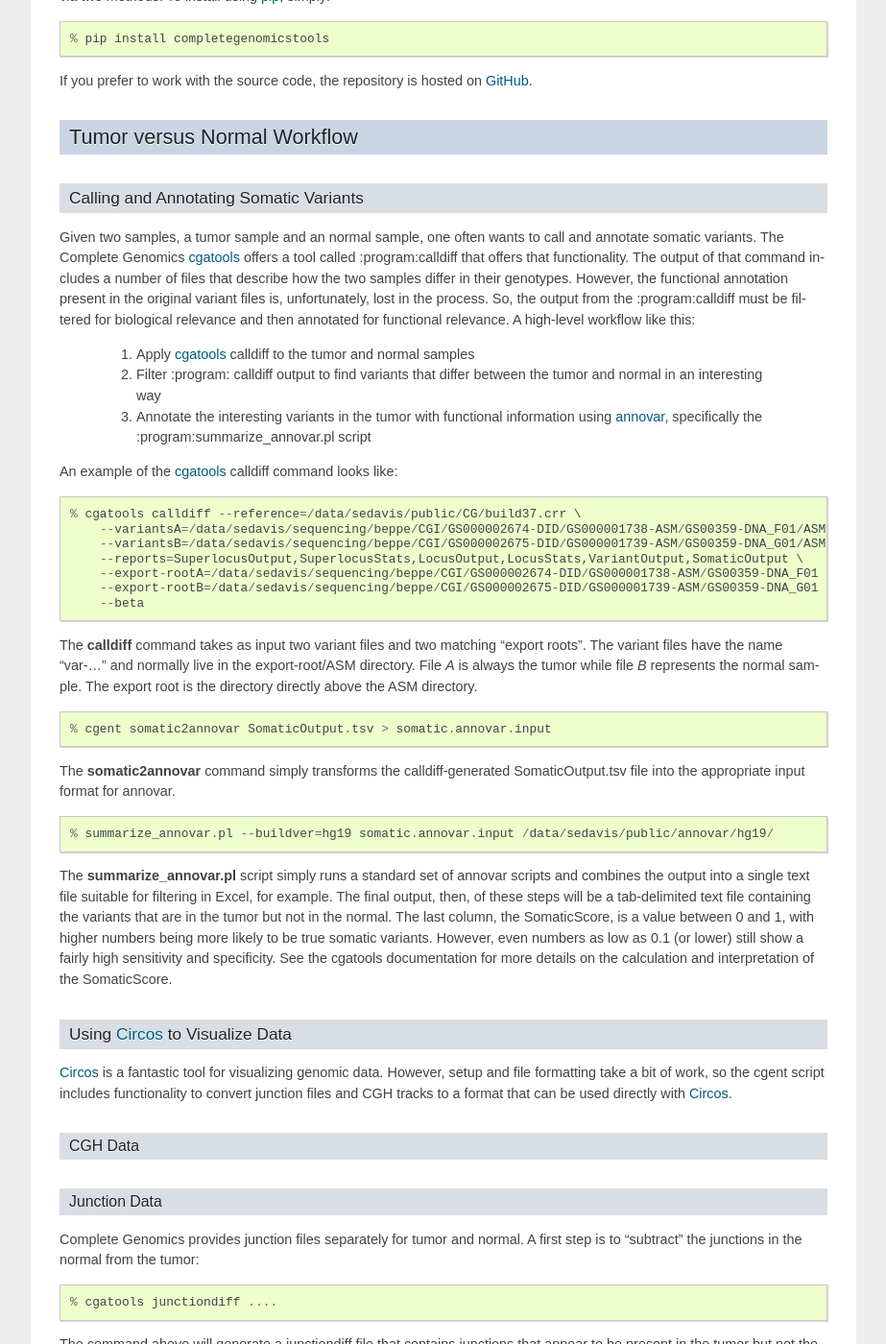
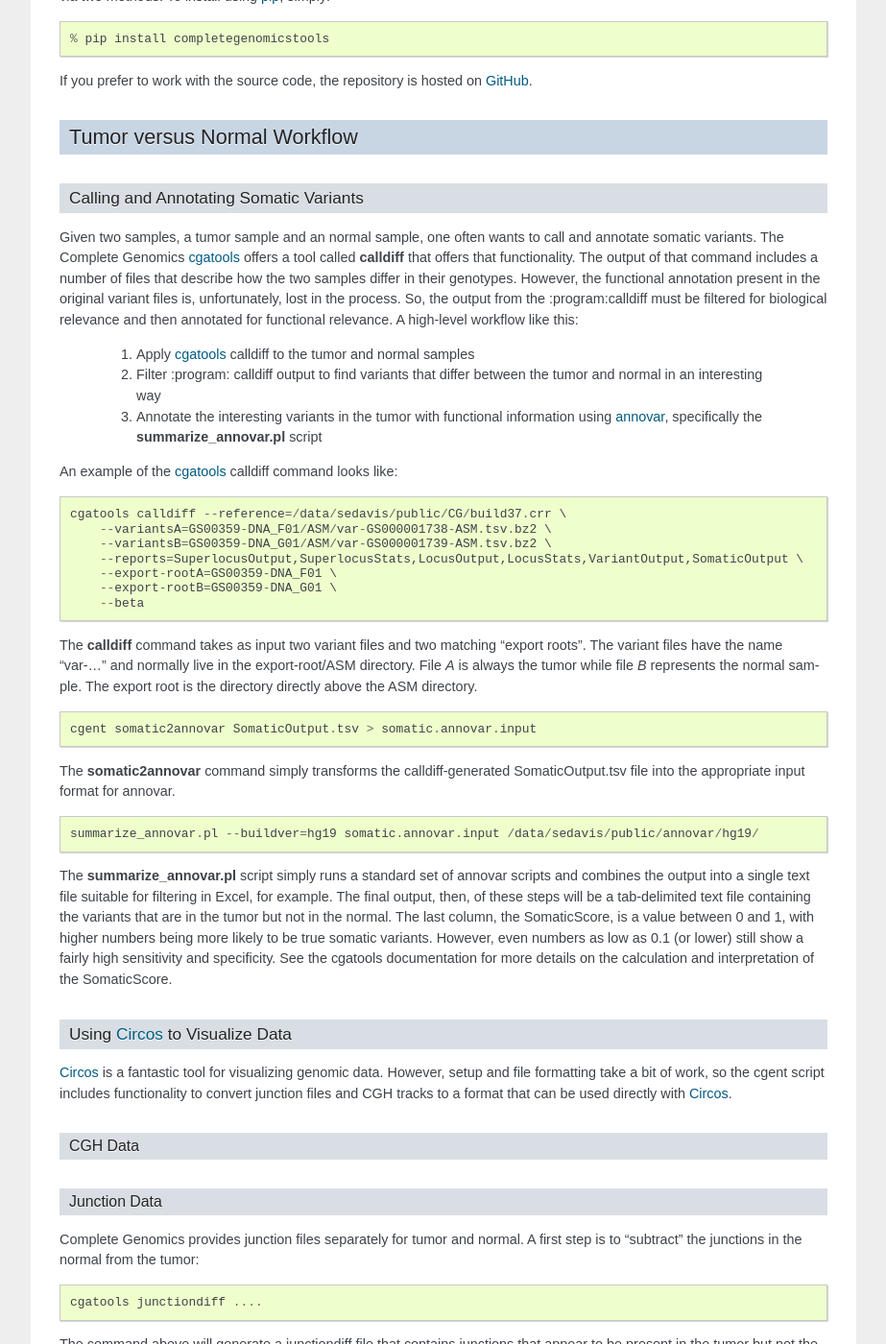
Before and after one commit to seandavi/CompleteGenomicsTools, a Sphinx documentation site: the page built from doc/index.rst, in a window 1280 px wide and 1400 px high, scrolled down 2839 px. Shown: the whole window at 96% size, without its empty margins (198-1121 px from the left). Built offline with Sphinx 7.4.7, drawn with Linux system fonts in a browser that asks for light colours; some of the changed text lies outside the part shown.

Commit message:
Working on documentation

```diff
--- a/doc/index.rst
+++ b/doc/index.rst
@@ -128,22 +128,22 @@ Tumor versus Normal Workflow
 
 Calling and Annotating Somatic Variants
 ^^^^^^^^^^^^^^^^^^^^^^^^^^^^^^^^^^^^^^^
-Given two samples, a tumor sample and an normal sample, one often wants to call and annotate somatic variants.  The Complete Genomics cgatools_ offers a tool called :program:calldiff that offers that functionality.  The output of that command includes a number of files that describe how the two samples differ in their genotypes.  However, the functional annotation present in the original variant files is, unfortunately, lost in the process.  So, the output from the :program:calldiff must be filtered for biological relevance and then annotated for functional relevance.  A high-level workflow like this:
+Given two samples, a tumor sample and an normal sample, one often wants to call and annotate somatic variants.  The Complete Genomics cgatools_ offers a tool called :program:`calldiff` that offers that functionality.  The output of that command includes a number of files that describe how the two samples differ in their genotypes.  However, the functional annotation present in the original variant files is, unfortunately, lost in the process.  So, the output from the :program:calldiff must be filtered for biological relevance and then annotated for functional relevance.  A high-level workflow like this:
 
   1. Apply cgatools_ calldiff to the tumor and normal samples
   2. Filter :program: calldiff output to find variants that differ between the tumor and normal in an interesting way
-  3. Annotate the interesting variants in the tumor with functional information using annovar_, specifically the :program:summarize_annovar.pl script
+  3. Annotate the interesting variants in the tumor with functional information using annovar_, specifically the :program:`summarize_annovar.pl` script
 
 An example of the cgatools_ calldiff command looks like:
 
 ::
 
-   % cgatools calldiff --reference=/data/sedavis/public/CG/build37.crr \
-       --variantsA=/data/sedavis/sequencing/beppe/CGI/GS000002674-DID/GS000001738-ASM/GS00359-DNA_F01/ASM/var-GS000001738-ASM.tsv.bz2 \
-       --variantsB=/data/sedavis/sequencing/beppe/CGI/GS000002675-DID/GS000001739-ASM/GS00359-DNA_G01/ASM/var-GS000001739-ASM.tsv.bz2 \
+   cgatools calldiff --reference=/data/sedavis/public/CG/build37.crr \
+       --variantsA=GS00359-DNA_F01/ASM/var-GS000001738-ASM.tsv.bz2 \
+       --variantsB=GS00359-DNA_G01/ASM/var-GS000001739-ASM.tsv.bz2 \
        --reports=SuperlocusOutput,SuperlocusStats,LocusOutput,LocusStats,VariantOutput,SomaticOutput \
-       --export-rootA=/data/sedavis/sequencing/beppe/CGI/GS000002674-DID/GS000001738-ASM/GS00359-DNA_F01 \
-       --export-rootB=/data/sedavis/sequencing/beppe/CGI/GS000002675-DID/GS000001739-ASM/GS00359-DNA_G01 \
+       --export-rootA=GS00359-DNA_F01 \
+       --export-rootB=GS00359-DNA_G01 \
        --beta
 
 The :program:`calldiff` command takes as input two variant files and two matching "export roots".  The variant files have the name "var-..." and normally live in the export-root/ASM directory.  File *A* is always the tumor while file *B* represents the normal sample.  The export root is the directory directly above the ASM directory.
@@ -152,13 +152,13 @@ The :program:`calldiff` command takes as input two variant files and two matchin
 
 ::
 
-   % cgent somatic2annovar SomaticOutput.tsv > somatic.annovar.input
+   cgent somatic2annovar SomaticOutput.tsv > somatic.annovar.input
 
 The :program:`somatic2annovar` command simply transforms the calldiff-generated SomaticOutput.tsv file into the appropriate input format for annovar.
 
 ::
 
-   % summarize_annovar.pl --buildver=hg19 somatic.annovar.input /data/sedavis/public/annovar/hg19/
+   summarize_annovar.pl --buildver=hg19 somatic.annovar.input /data/sedavis/public/annovar/hg19/
 
 The :program:`summarize_annovar.pl` script simply runs a standard set of annovar scripts and combines the output into a single text file suitable for filtering in Excel, for example.  The final output, then, of these steps will be a tab-delimited text file containing the variants that are in the tumor but not in the normal.  The last column, the SomaticScore, is a value between 0 and 1, with higher numbers being more likely to be true somatic variants.  However, even numbers as low as 0.1 (or lower) still show a fairly high sensitivity and specificity.  See the cgatools documentation for more details on the calculation and interpretation of the SomaticScore.
 
@@ -183,11 +183,13 @@ Complete Genomics provides junction files separately for tumor and normal.  A fi
 
 ::
 
-   % cgatools junctiondiff ....
+   cgatools junctiondiff ....
 
 The command above will generate a junctiondiff file that contains junctions that appear to be present in the tumor but not the normal.  In order to use the junctiondiff output:
 
-   % cgent junc2circos ....
+::
+
+   cgent junc2circos ....
 
 The cgent junc2circos command will then convert the junctiondiff file into a "link" file to be used by Circos.  The actual construction of the circos plot still needs to be done by hand at this time.
 
```
